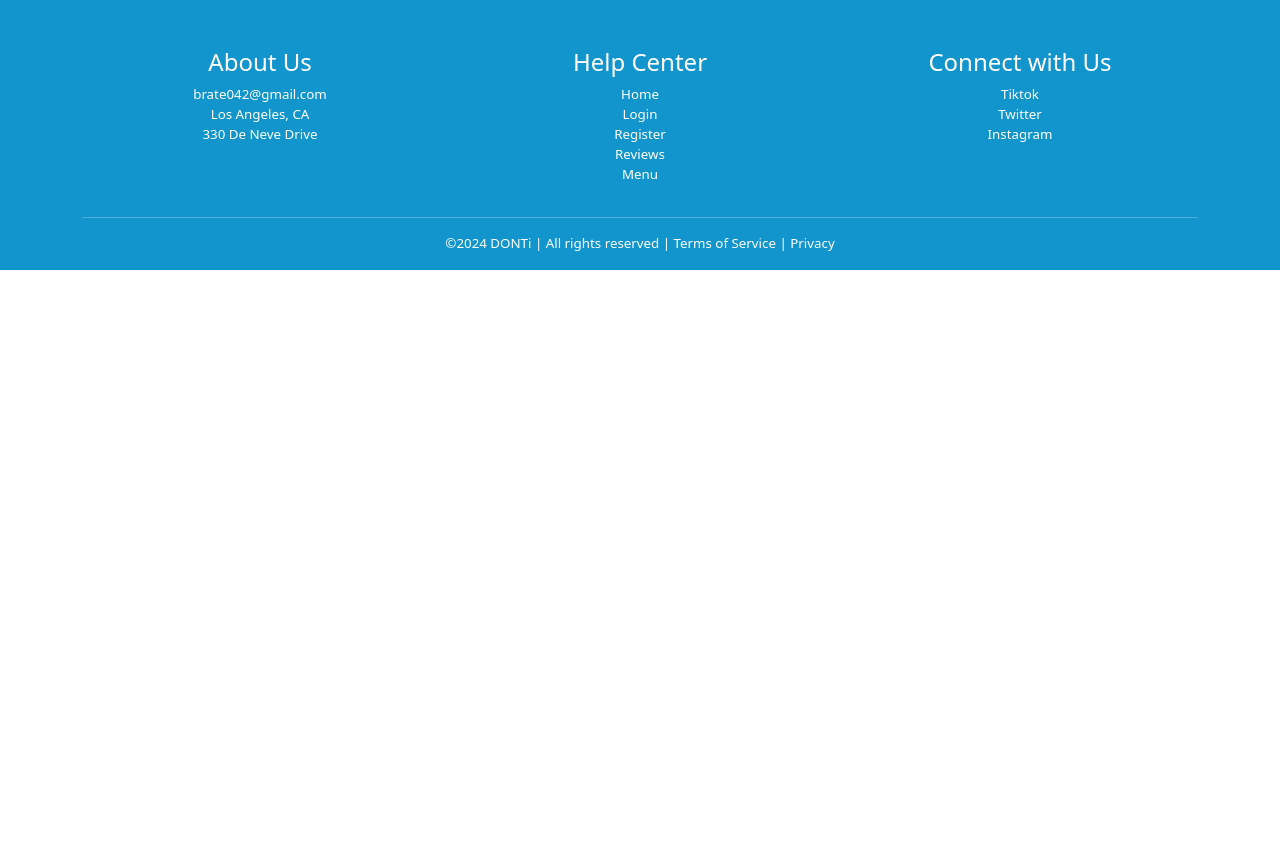
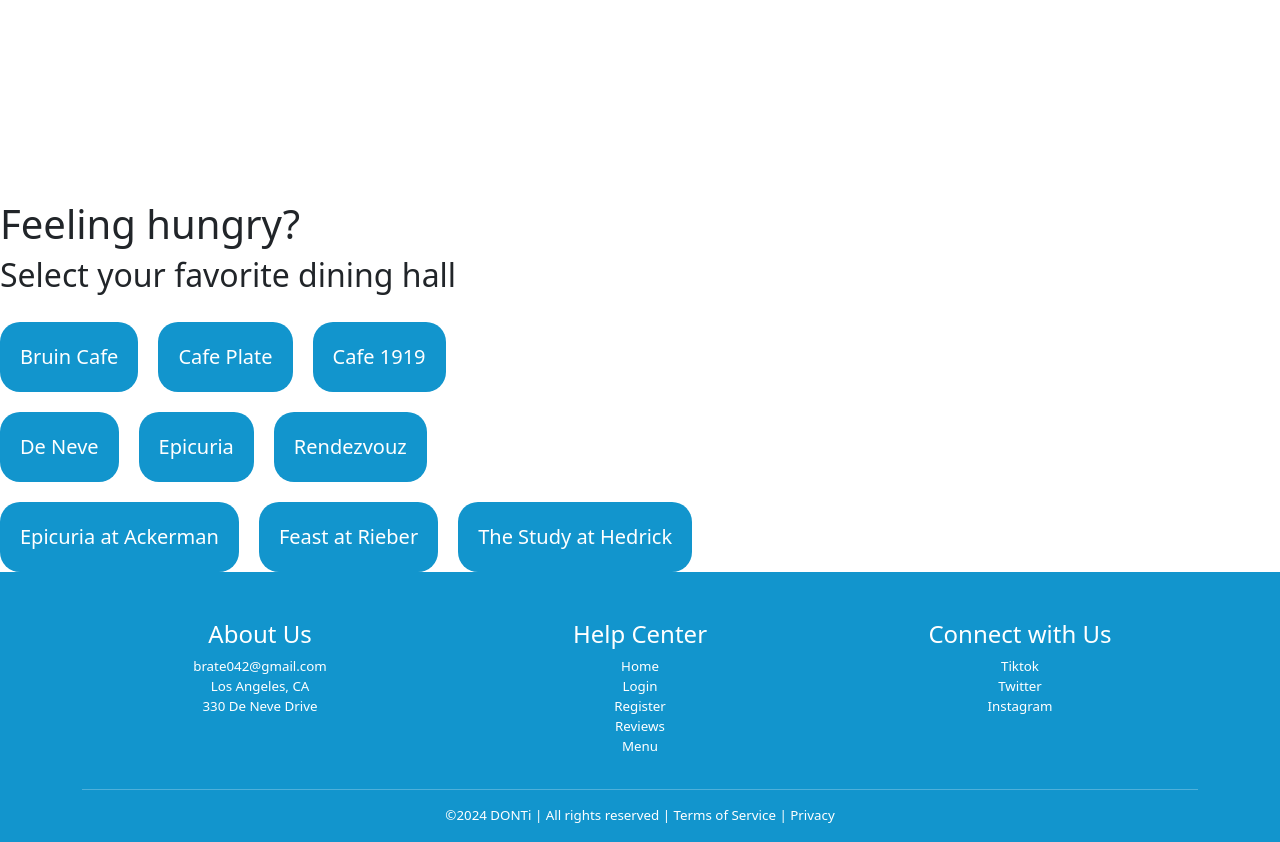
Before and after one commit to olana-abraham/B-Rates, a React (Create React App) app in the folder b-rate/: page /Account_Info_2 in a window 1280 px wide. Before the commit the page ends 800 px from the top, so only its background shows below. Built offline with nearby package versions, Linux system fonts and the light colour scheme; a web font is replaced by a local one.

Commit message:
Make user choose their favorite dining hall

```diff
--- a/b-rate/src/App.js
+++ b/b-rate/src/App.js
@@ -5,6 +5,7 @@ import Login from "./pages/Login"
 import Register from "./pages/register"
 import Forgot from './pages/forgot';
 import Name from "./pages/Account_Info_1"
+import Favorite from "./pages/Account_Info_2"
 import { Route, Routes } from "react-router-dom"
 import Footer from "./Footer";
 import './App.css'
@@ -20,12 +21,11 @@ function App() {
             <Route path="/Register" element={<Register />} />
             <Route path="/forgot" element={<Forgot />} />
             <Route path="/Account_Info_1" element={<Name />} />
-
+          <Route path="/Account_Info_2" element={<Favorite />} />
         </Routes>
       <Footer />
     </>
   )
-
 }
 
 export default App;
--- a/b-rate/src/pages/Account_Info_1.css
+++ b/b-rate/src/pages/Account_Info_1.css
@@ -9,6 +9,12 @@
     color: white;
     border: none;
     cursor: pointer;
+    border-radius: 20px;
+  }
+
+  .next-button a{
+    text-decoration: none;
+    color:white;
   }
 
 .next-button:hover {
@@ -26,7 +32,7 @@
 }
 
 .name-wrapper {
-    margin-top: 220px;
+    margin-top: 125px;
 
     font-family: 'Raleway', sans-serif;
     font-style: bold;
--- a/b-rate/src/pages/Account_Info_1.js
+++ b/b-rate/src/pages/Account_Info_1.js
@@ -1,4 +1,5 @@
 import React from 'react'
+import { Link } from 'react-router-dom'
 import './Account_Info_1.css'
 
 export default function Name(){
@@ -8,20 +9,26 @@ return(
             <form action="">
                 <h1>Let's get to know you.</h1>
 
-                    <h2>Enter your first name</h2>
+                <h2>Enter first name</h2>
 
-                    <div className="name-box">
-                        <input type="text" placeholder='First Name' required />
-                    </div>
+                <div className="name-box">
+                    <input required type="text" placeholder='First Name' />
+                </div>
 
-                    <h2>Enter your last name</h2>
+                <h2>Enter last name</h2>
 
-                    <div className="name-box">
-                        <input type="text" placeholder='Last Name' required />
-                    </div>
+                <div className="name-box">
+                    <input required type="text" placeholder='Last Name' />
+                </div>
+                <h2>Enter graduation year</h2>
+                <div className="name-box">
+                    <input required type="text" placeholder='Graduation year' />
+                </div>
+
             </form>
         </div>
-            <button className="next-button"type="submit">Next</button>
+            <button className="next-button"><Link to="/Account_Info_2">Next</Link></button>
+
     </div>
     )
 }
--- /dev/null
+++ b/b-rate/src/pages/Account_Info_2.css
@@ -0,0 +1,19 @@
+.button {
+    margin-right: 20px;
+    margin-top: 20px;
+    padding: 20px 20px 20px 20px;
+    background-color: #1295cd;
+    color: white;
+    font-size: 20px;
+    border: none;
+    cursor: pointer;
+    border-radius: 20px;
+}
+
+.button:hover {
+    transform: rotate(0deg) skew(0deg) translate(0, -3px);
+}
+
+.favorite-wrapper{
+    margin-top: 200px;
+}
--- /dev/null
+++ b/b-rate/src/pages/Account_Info_2.js
@@ -0,0 +1,35 @@
+import React from 'react'
+import './Account_Info_2.css'
+
+export default function Favorite(){
+    const buttonNamesRow1 = ['Bruin Cafe', 'Cafe Plate', 'Cafe 1919'];
+    const buttonNamesRow2 = ['De Neve', 'Epicuria', 'Rendezvouz'];
+    const buttonNamesRow3 = ['Epicuria at Ackerman', 'Feast at Rieber', 'The Study at Hedrick'];
+    return(
+        <div>
+            <div className="favorite-wrapper">
+                <h1>Feeling hungry?</h1>
+                <h2>Select your favorite dining hall</h2>
+
+                <div className="button-row">
+                    {buttonNamesRow1.map((name, index) => (
+                        <button key={index} className="button">{name}</button>
+                            ))}
+                </div>
+
+                <div className="button-row">
+                    {buttonNamesRow2.map((name, index) => (
+                        <button key={index} className="button">{name}</button>
+                            ))}
+                </div>
+
+                <div className="button-row">
+                    {buttonNamesRow3.map((name, index) => (
+                        <button key={index} className="button">{name}</button>
+                            ))}
+                </div>
+            </div>
+
+        </div>
+    )
+}
```
